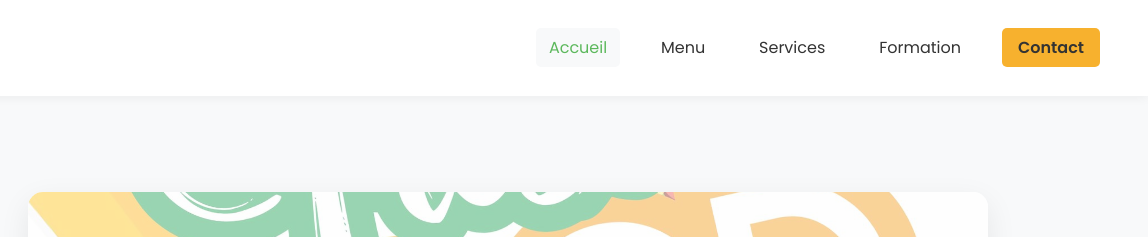
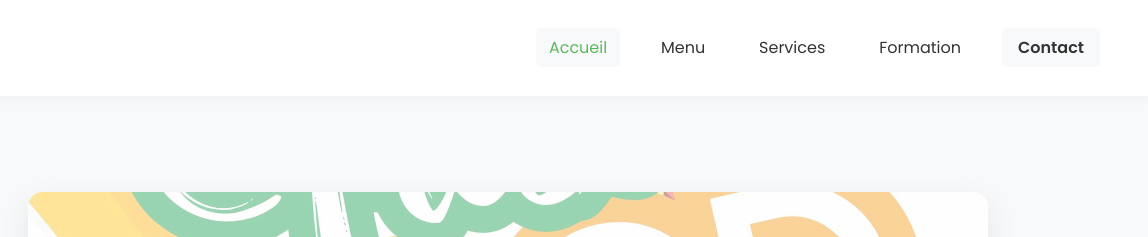
Before and after one commit to PHI-Agencies/Fresh-Food, a plain HTML site: page index.html in a window 1280 px wide. In both pictures the pointer is over the link "Contact". Shown: the top 237 px of the page, 132-1280 px from the left. Drawn offline with nearby package versions, Linux system fonts and the light colour scheme.

Commit message:
Mise à jour du site

```diff
--- a/style.css
+++ b/style.css
@@ -72,14 +72,14 @@ h1, h2, h3 {
 }
 
 .contact-btn {
-    background-color: var(--color-secondary);
+
     color: var(--color-dark) !important;
     font-weight: 600;
     padding: 0.5rem 1rem;
 }
 
 .contact-btn:hover {
-    background-color: rgb(247, 177, 46);
+    background-color: var(--color-light);
 }
 
 /* Priorité au style actif, même sur le bouton Contact */
```
